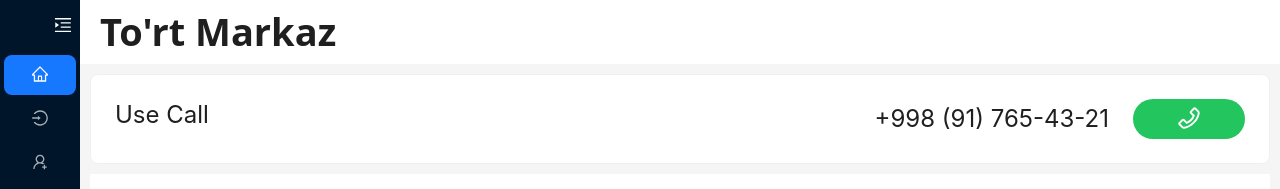
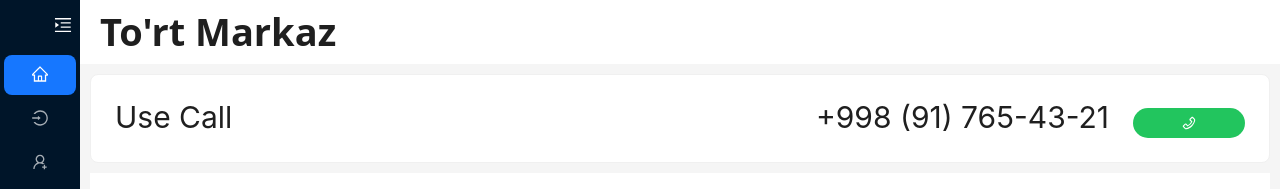
Before and after one commit to Muhammad-Devel/to-rt-zakaz, a React (Vite) app: page / in a window 1280 px wide. Shown: the top 189 px of the page. Built offline with nearby package versions, Linux system fonts and the light colour scheme.

Commit message:
text size

```diff
--- a/src/pages/call.jsx
+++ b/src/pages/call.jsx
@@ -10,12 +10,12 @@ const Call = () => {
                 marginRight: 10,
             }}>
 
-                <div className='w-full text-2xl flex justify-between'>
-                    <div>
+                <div className='w-full flex justify-between'>
+                    <div className='text-4xl md:text-3xl sm:text-2xl'>
                         Use Call
                     </div>
                     <div>
-                        <span className='mr-6'>
+                        <span className='text-4xl md:text-3xl sm:text-2xl mr-6'>
                             +998 (91) 765-43-21
                         </span>
                         <button className='bg-green-500 rounded-full width min-w-28 text-white py-1' type='success'><PhoneOutlined /></button>
```
